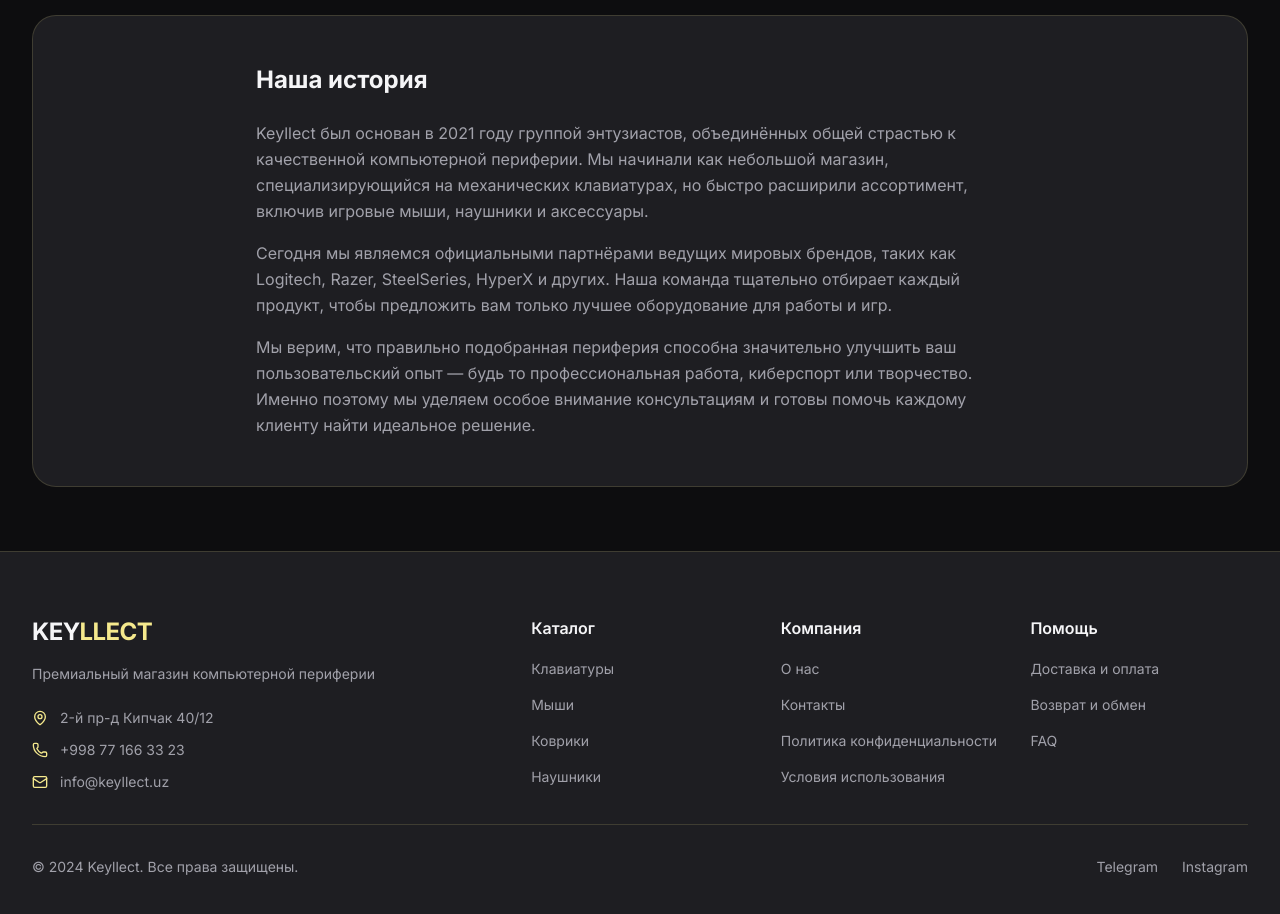
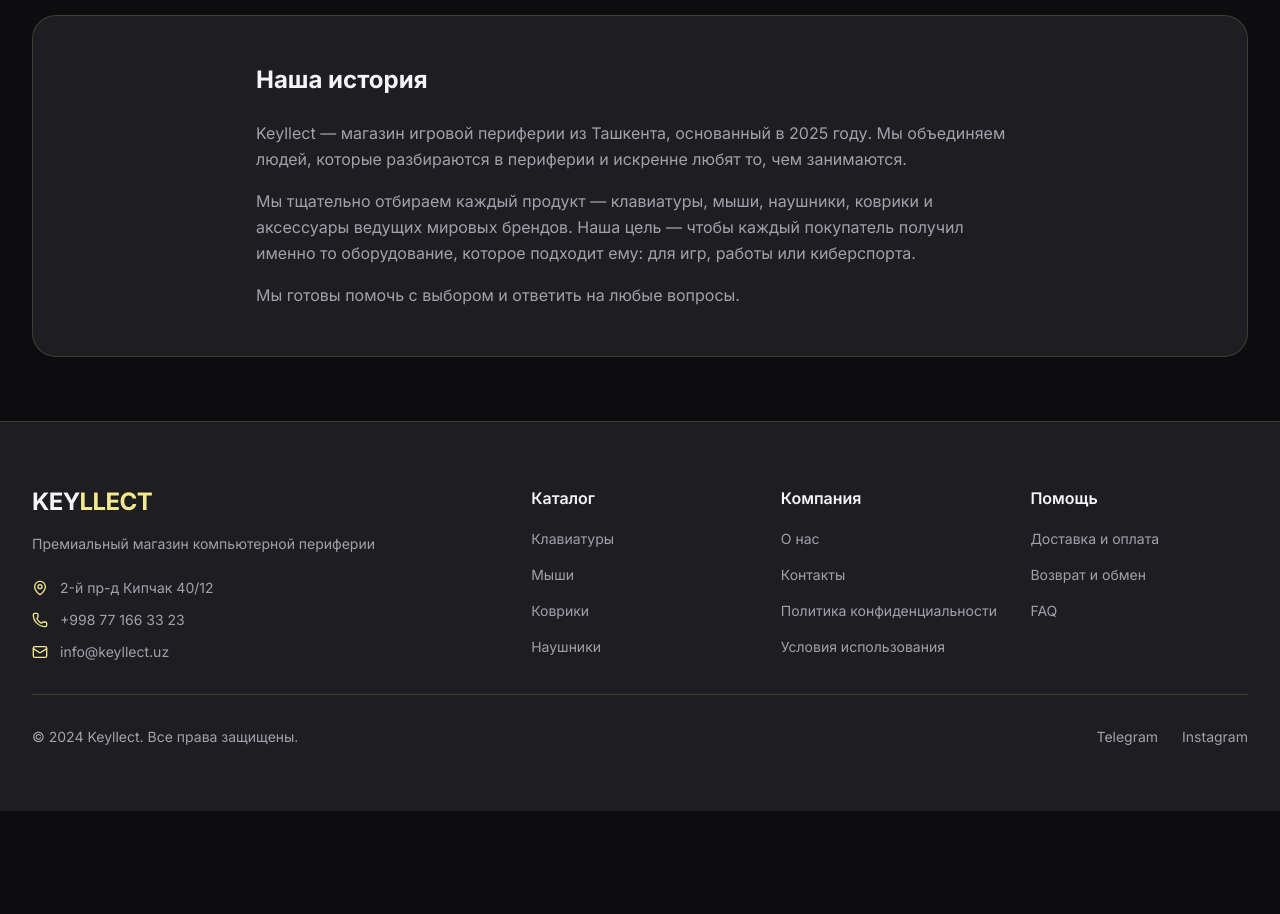
Before and after one commit to keyllect-tech/keyllect, a Next.js app in the folder frontend/: page /about in a window 1280 px wide. Shown: the part 1040-1954 px from the top of the page. After the commit the page ends 1851 px from the top, so only its background shows below. Built offline with nearby package versions, Linux system fonts and the light colour scheme; no server answers.

Commit message:
Update story text on About page

```diff
--- a/frontend/app/about/page.tsx
+++ b/frontend/app/about/page.tsx
@@ -141,18 +141,18 @@ export default function AboutPage() {
               <div className="space-y-4 text-muted-foreground leading-relaxed">
                 <p>
                   {locale === 'ru'
-                    ? 'Keyllect был основан в 2021 году группой энтузиастов, объединённых общей страстью к качественной компьютерной периферии. Мы начинали как небольшой магазин, специализирующийся на механических клавиатурах, но быстро расширили ассортимент, включив игровые мыши, наушники и аксессуары.'
-                    : "Keyllect 2021-yilda sifatli kompyuter periferiyasiga bo'lgan umumiy ishtiyoq bilan birlashgan ixlosmandlar guruhi tomonidan tashkil etilgan. Biz mexanik klaviaturalarga ixtisoslashgan kichik do'kon sifatida boshladik, lekin tezda assortimentni kengaytirib, o'yin sichqonchalari, quloqliklar va aksessuarlarni qo'shdik."}
+                    ? 'Keyllect — магазин игровой периферии из Ташкента, основанный в 2025 году. Мы объединяем людей, которые разбираются в периферии и искренне любят то, чем занимаются.'
+                    : "Keyllect — 2025 yilda tashkil etilgan Toshkentdagi o'yin periferiyasi do'koni. Biz periferiyani tushunadigan va o'z ishini chin dildan sevadigan odamlarni birlashtiramiz."}
                 </p>
                 <p>
                   {locale === 'ru'
-                    ? 'Сегодня мы являемся официальными партнёрами ведущих мировых брендов, таких как Logitech, Razer, SteelSeries, HyperX и других. Наша команда тщательно отбирает каждый продукт, чтобы предложить вам только лучшее оборудование для работы и игр.'
-                    : "Bugun biz Logitech, Razer, SteelSeries, HyperX va boshqalar kabi yetakchi jahon brendlarining rasmiy hamkorlarimiz. Bizning jamoamiz sizga ish va o'yinlar uchun eng yaxshi uskunalarni taklif qilish uchun har bir mahsulotni sinchkovlik bilan tanlaydi."}
+                    ? 'Мы тщательно отбираем каждый продукт — клавиатуры, мыши, наушники, коврики и аксессуары ведущих мировых брендов. Наша цель — чтобы каждый покупатель получил именно то оборудование, которое подходит ему: для игр, работы или киберспорта.'
+                    : "Biz har bir mahsulotni — yetakchi jahon brendlarining klaviaturalari, sichqonchalari, quloqliklari, gilamchalari va aksessuarlarini sinchkovlik bilan tanlaymiz. Bizning maqsadimiz — har bir xaridor o'zi uchun mos uskunani olishini ta'minlash: o'yin, ish yoki kibersport uchun."}
                 </p>
                 <p>
                   {locale === 'ru'
-                    ? 'Мы верим, что правильно подобранная периферия способна значительно улучшить ваш пользовательский опыт — будь то профессиональная работа, киберспорт или творчество. Именно поэтому мы уделяем особое внимание консультациям и готовы помочь каждому клиенту найти идеальное решение.'
-                    : "Biz to'g'ri tanlangan periferiya sizning foydalanuvchi tajribangizni sezilarli darajada yaxshilashiga ishonamiz — bu professional ish, kibersport yoki ijod bo'ladimi. Shuning uchun biz maslahatlarga alohida e'tibor beramiz va har bir mijozga ideal yechim topishda yordam berishga tayyormiz."}
+                    ? 'Мы готовы помочь с выбором и ответить на любые вопросы.'
+                    : "Biz tanlashda yordam berishga va har qanday savollarga javob berishga tayyormiz."}
                 </p>
               </div>
             </div>
```
